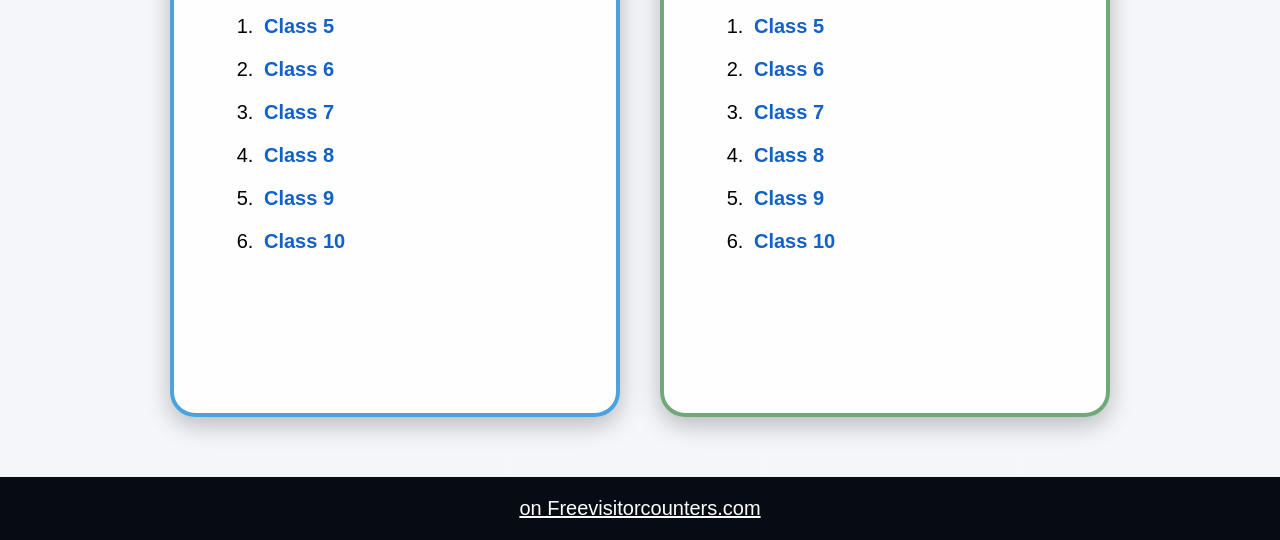
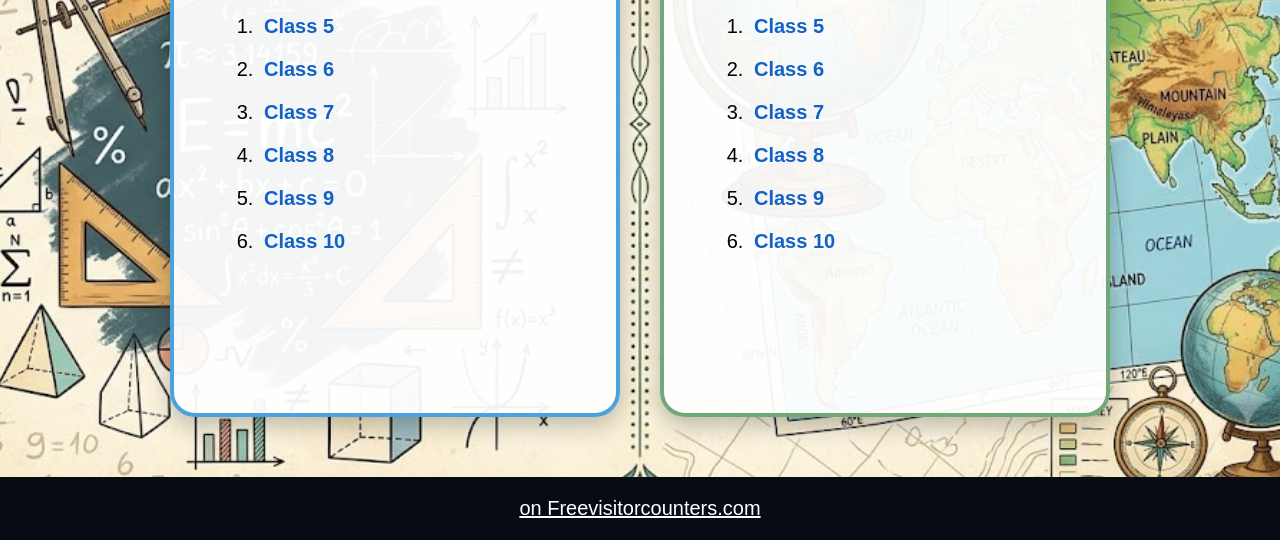
Before and after one commit to Subthe12/QuestionPaper.github.io, a plain HTML site: page index.html in a window 1280 px wide. Shown: the part 276-816 px from the top of the page. Drawn offline with Linux system fonts and the light colour scheme.

Commit message:
Update index.html

```diff
--- a/index.html
+++ b/index.html
@@ -18,10 +18,7 @@
    body {
     margin: 0;
     min-height: 100vh;
-            background-image:
-                linear-gradient(rgba(213, 223, 237, 0.25),
-                                rgba(213, 223, 237, 0.25)),
-                url("a_clean_colorful_friendly_educational_webpage_st.png");
+    background-image: url('background.jfif'); /* Fixed: Added url() and changed extension to .jfif */
     background-size: cover;
     background-position: center;
     background-attachment: fixed;
```
Lines whose indentation alone changed are shown as unchanged.
